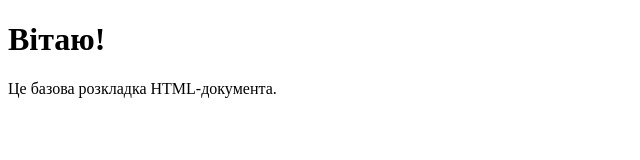
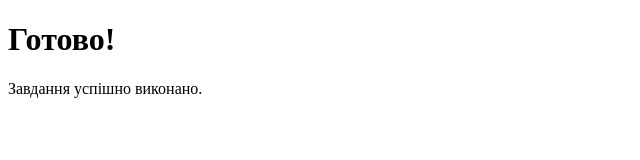
Before and after one commit to SashaMaksimsev1/task_Week_2, a plain HTML site: page index.html in a window 1280 px wide. Shown: the whole page, without its empty margins (0-640 px from the left). Drawn offline with Linux system fonts and the light colour scheme.

Commit message:
Редагування

```diff
--- a/index.html
+++ b/index.html
@@ -6,7 +6,7 @@
     <title>Документ</title>
 </head>
 <body>
-    <h1>Вітаю!</h1>
-    <p>Це базова розкладка HTML-документа.</p>
+    <h1>Готово!</h1>
+    <p>Завдання успішно виконано.</p>
 </body>
 </html>
```
